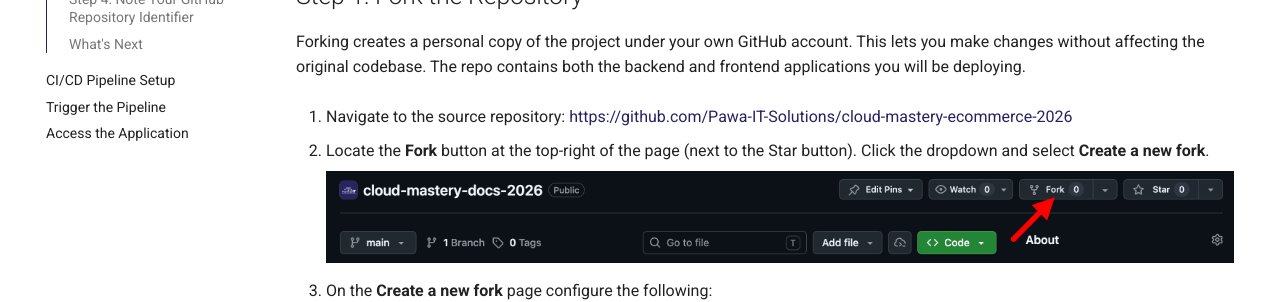
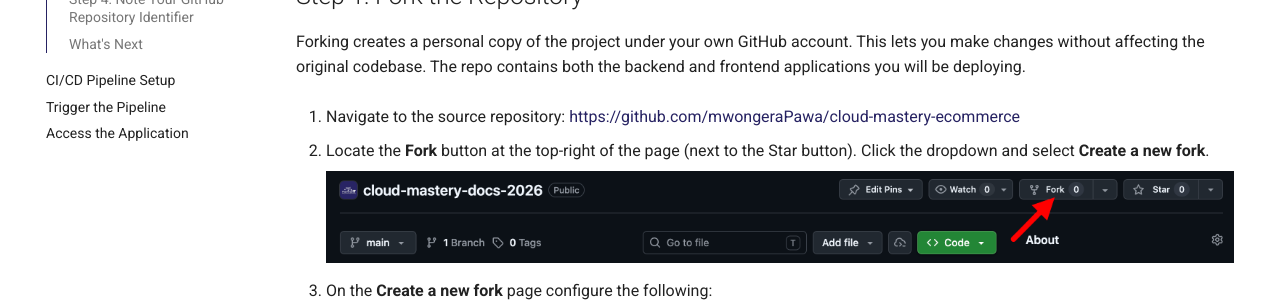
Before and after one commit to Pawa-IT-Solutions/cloud-mastery-docs-2026, an MkDocs documentation site: the page built from docs/devops/setup-github.md, in a window 1280 px wide and 900 px high. Shown: the part 367-669 px from the top of the window. Built offline with MkDocs 1.6.1 and Material for MkDocs 9.7.7, drawn with Linux system fonts in a browser that asks for light colours; some of the changed lines change nothing that is shown.

Commit message:
update repo

```diff
--- a/docs/devops/setup-github.md
+++ b/docs/devops/setup-github.md
@@ -9,7 +9,7 @@
 Forking creates a personal copy of the project under your own GitHub account. This lets you make changes without affecting the original codebase. The repo contains both the backend and frontend applications you will be deploying.
 
 1. Navigate to the source repository:
-   [https://github.com/Pawa-IT-Solutions/cloud-mastery-ecommerce-2026](https://github.com/Pawa-IT-Solutions/cloud-mastery-ecommerce-2026)
+   [https://github.com/mwongeraPawa/cloud-mastery-ecommerce](https://github.com/mwongeraPawa/cloud-mastery-ecommerce)
 
 2. Locate the **Fork** button at the top-right of the page (next to the Star button). Click the dropdown and select **Create a new fork**.
 
```
